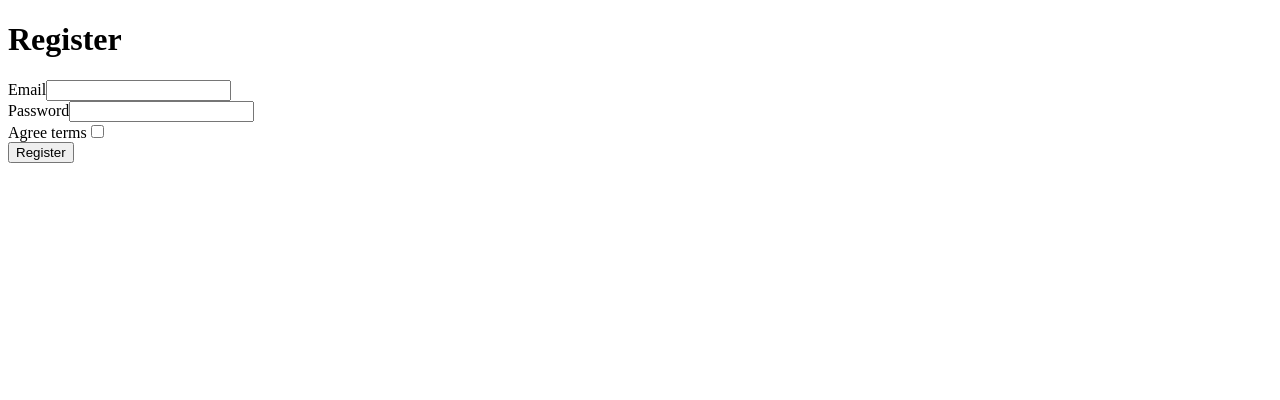
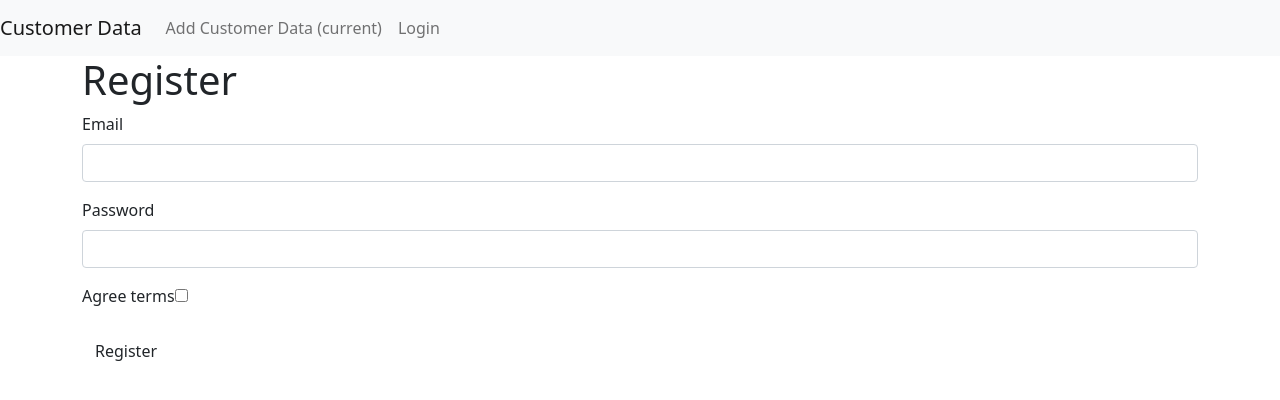
Before and after one commit to 01abhi/CustomerListing, a Symfony app: template templates/registration/register.html.twig in a window 1280 px wide. Shown: the top 400 px of the page. Run offline with Twig, Linux system fonts and the light colour scheme; the template is opened without the code that fills it, so the values that code supplies are empty; form fields are guessed from the names that the template uses; some libraries are stand-ins or nearby versions.

Commit message:
Added Bootstrap CDN and navbar

```diff
--- a/templates/base.html.twig
+++ b/templates/base.html.twig
@@ -5,6 +5,8 @@
         <title>{% block title %}Welcome!{% endblock %}</title>
         {# Run `composer require symfony/webpack-encore-bundle`
            and uncomment the following Encore helpers to start using Symfony UX #}
+        <!-- CSS only -->
+        <link href="https://cdn.jsdelivr.net/npm/bootstrap@5.1.1/dist/css/bootstrap.min.css" rel="stylesheet" integrity="sha384-F3w7mX95PdgyTmZZMECAngseQB83DfGTowi0iMjiWaeVhAn4FJkqJByhZMI3AhiU" crossorigin="anonymous">
         {% block stylesheets %}
             {#{{ encore_entry_link_tags('app') }}#}
         {% endblock %}
@@ -14,6 +16,28 @@
         {% endblock %}
     </head>
     <body>
-        {% block body %}{% endblock %}
+        <nav class="navbar navbar-expand-lg navbar-light bg-light">
+            <a class="navbar-brand" href="#">Customer Data</a>
+            <button class="navbar-toggler" type="button" data-toggle="collapse" data-target="#navbarSupportedContent" aria-controls="navbarSupportedContent" aria-expanded="false" aria-label="Toggle navigation">
+                <span class="navbar-toggler-icon"></span>
+            </button>
+
+            <div class="collapse navbar-collapse" id="navbarSupportedContent">
+                <ul class="navbar-nav mr-auto">
+                    <li class="nav-item active">
+                    <a class="nav-link" href="#">Add Customer Data <span class="sr-only">(current)</span></a>
+                    </li>
+                    <li class="nav-item">
+                    <a class="nav-link" href="#">Login</a>
+                    </li>
+
+                </ul>
+
+            </div>
+        </nav>
+        <div class="container">
+            {% block body %}{% endblock %}
+        </div>
+
     </body>
 </html>
```
